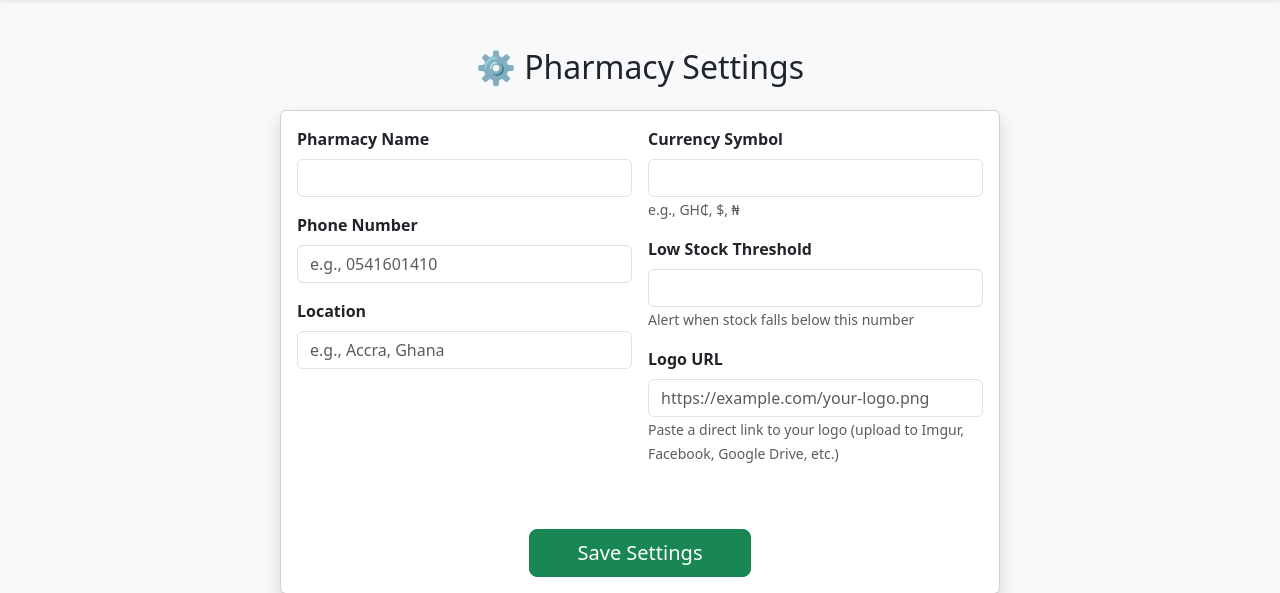
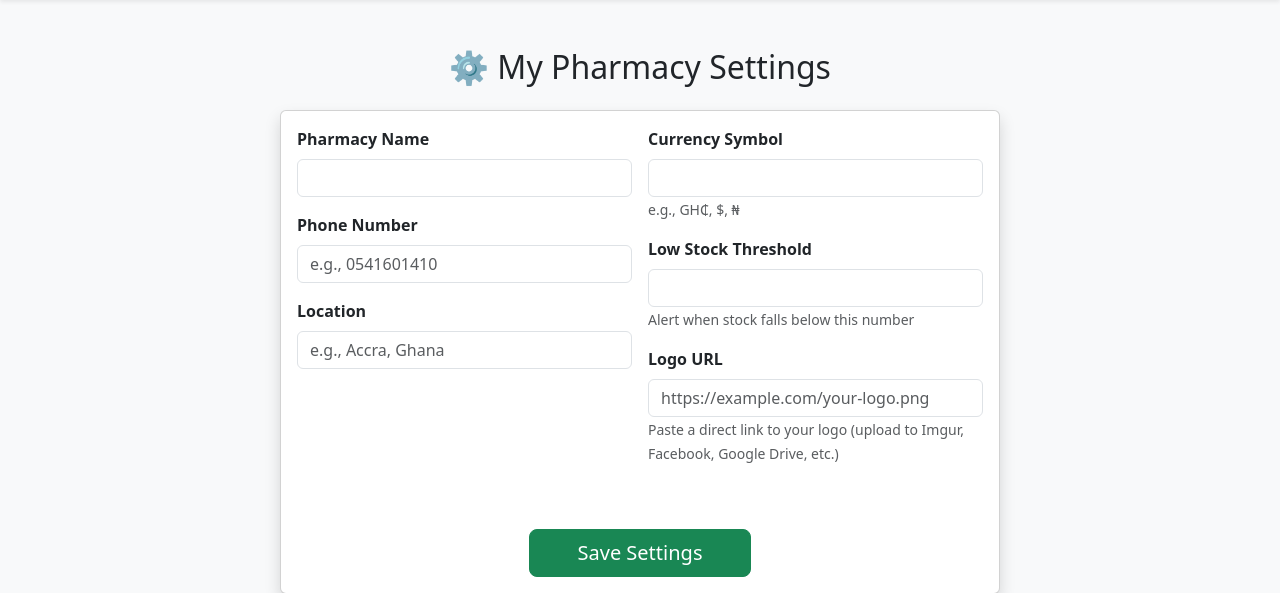
Before and after one commit to ikeman950/TonyMed-Solutions, a Python web app: template templates/settings.html in a window 1280 px wide. Shown: the part 56-649 px from the top of the page. Run offline with Jinja, Linux system fonts and the light colour scheme; the template is opened without the code that fills it, so the values that code supplies are empty; some libraries are stand-ins or nearby versions.

Commit message:
change settings title

```diff
--- a/templates/settings.html
+++ b/templates/settings.html
@@ -4,7 +4,7 @@
 <div class="container mt-5">
     <div class="row justify-content-center">
         <div class="col-lg-8">
-            <h2 class="mb-4 text-center">⚙️ Pharmacy Settings</h2>
+            <h2 class="mb-4 text-center">⚙️ My Pharmacy Settings</h2>
 
             <div class="card shadow">
                 <div class="card-body">
```
